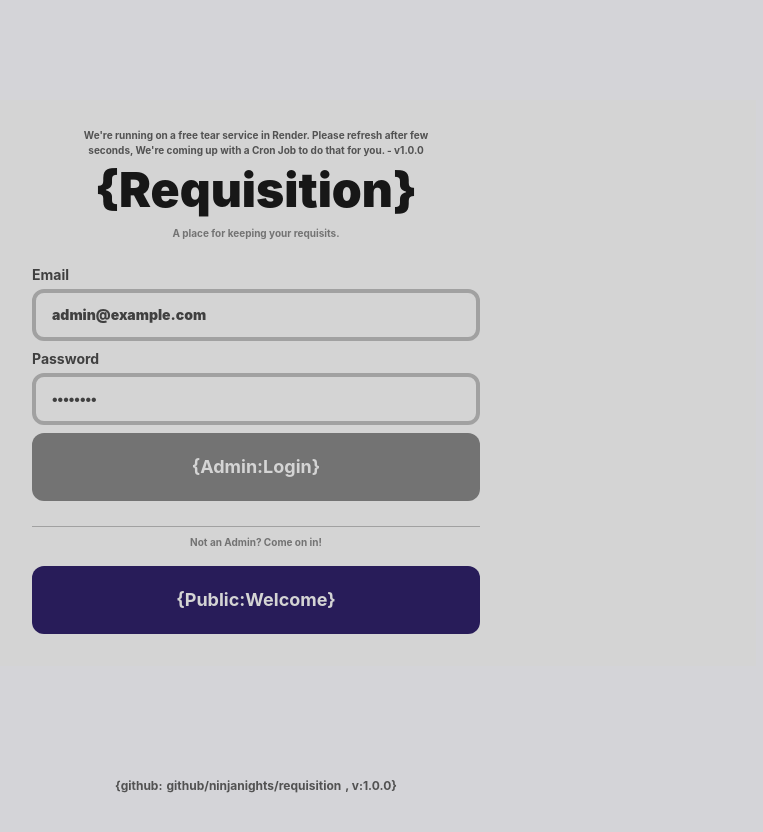
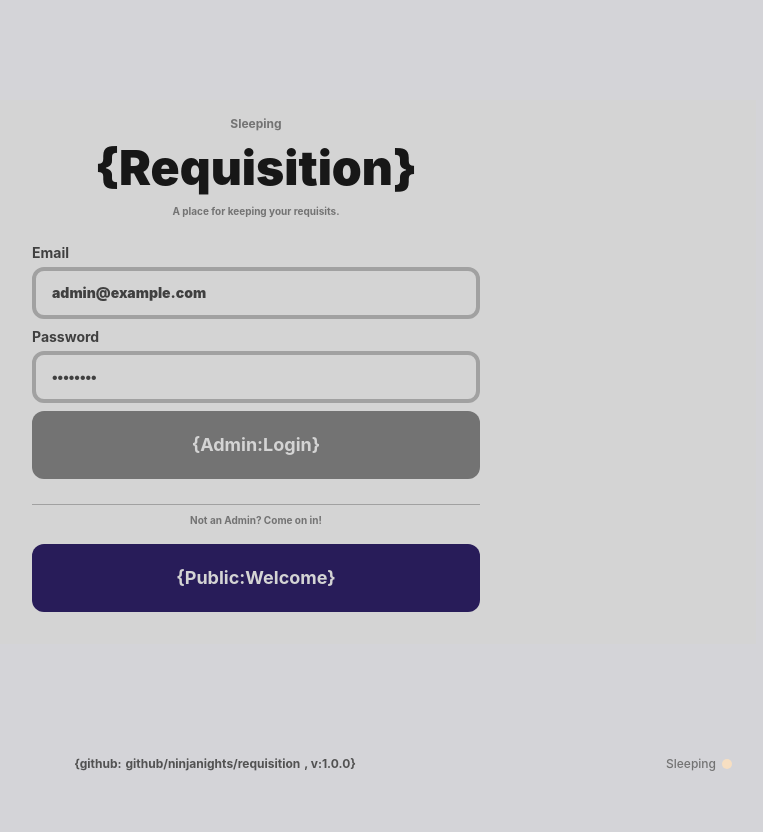
Before and after one commit to ninjanights/requisition, a React (Vite) app in the folder frontend/: page /login in a window 1280 px wide. Shown: the top 832 px of the page, without its empty margins (384-1147 px from the left). Built offline with nearby package versions, Linux system fonts and the light colour scheme; no server answers.

Commit message:
/health | deploy f8

```diff
--- a/frontend/src/components/Footer.tsx
+++ b/frontend/src/components/Footer.tsx
@@ -1,8 +1,12 @@
+import useBackendStatus from "../hooks/useBackendStatus";
+
 const Footer = () => {
+  const online = useBackendStatus();
+
   return (
     <footer className="w-full bg-transparent">
-      <div className="mx-auto max-w-7xl px-6 py-3
-       text-center text-xs font-bold text-neutral-600">
+      <div className="mx-auto max-w-7xl px-6 py-3 flex items-center justify-between text-xs font-bold text-neutral-600">
+        <div className="text-center w-full">
           {'{'}
           <span>github:</span>
           <a
@@ -15,6 +19,16 @@ const Footer = () => {
           </a>, v:1.0.0
           {'}'}
         </div>
+
+        <div className="ml-4 hidden items-center gap-1.5 sm:inline-flex">
+          <span className="text-xs font-medium text-neutral-500">{online ? "Awake" : "Sleeping"}</span>
+          <span
+            className={`inline-block h-2.5 w-2.5 rounded-full ${
+              online ? "bg-[#ADD7B9]" : "bg-[#F7DFC2]"
+            } animate-breathe`}
+          />
+        </div>
+      </div>
     </footer>
   );
 };
--- /dev/null
+++ b/frontend/src/hooks/useBackendStatus.tsx
@@ -0,0 +1,38 @@
+import { useEffect, useState } from "react";
+import { getBackendStatus } from "../services/backendService";
+
+export function useBackendStatus() {
+  const [online, setOnline] = useState(false);
+
+  useEffect(() => {
+    let mounted = true;
+    let timeoutId: ReturnType<typeof setTimeout> | null = null;
+
+    async function check() {
+      try {
+        await getBackendStatus();
+        if (mounted) {
+          setOnline(true);
+        }
+      } catch {
+        if (mounted) {
+          setOnline(false);
+          timeoutId = setTimeout(check, 5000);
+        }
+      }
+    }
+
+    check();
+
+    return () => {
+      mounted = false;
+      if (timeoutId) {
+        clearTimeout(timeoutId);
+      }
+    };
+  }, []);
+
+  return online;
+}
+
+export default useBackendStatus;
--- a/frontend/src/pages/admin/AdminHome.tsx
+++ b/frontend/src/pages/admin/AdminHome.tsx
@@ -4,6 +4,7 @@ import { Eye, Plus } from "lucide-react";
 import { useRequisitions } from "../../context/RequisitionContext";
 import type { Requisition } from "../../types/requisition";
 import { useState } from "react";
+import useBackendStatus from "../../hooks/useBackendStatus";
 import { embedRequisition } from "../../services/embeddingService";
 import { rebuildAllEmbeddings } from "../../services/embeddingService";
 import { submitRequisition } from "../../services/requisitionService";
@@ -11,6 +12,7 @@ import { submitRequisition } from "../../services/requisitionService";
 const AdminHome = () => {
   const { requisitions, isLoading, error, refreshRequisitions } =
     useRequisitions();
+  const online = useBackendStatus();
   const [isEmbeddingAll, setIsEmbeddingAll] = useState(false);
   const navigate = useNavigate();
   const columns: {
@@ -116,8 +118,8 @@ const AdminHome = () => {
       {error && <p className="text-sm text-red-600">{error}</p>}
 
       {!isLoading && !error && requisitions.length === 0 && (
-        <div className="rounded-lg border p-8 text-center">
-          <p className="text-gray-500">No requisitions found.</p>
+        <div className="flex min-h-[40vh] items-center justify-center">
+          <p className="text-xs font-bold text-neutral-500">{online ? "Awake" : "Sleeping"}</p>
         </div>
       )}
 
--- a/frontend/src/pages/public/Login.tsx
+++ b/frontend/src/pages/public/Login.tsx
@@ -2,6 +2,7 @@ import { useState, useEffect } from "react";
 import { useNavigate } from "react-router-dom";
 
 import { useAuth } from "../../context/AuthContext";
+import useBackendStatus from "../../hooks/useBackendStatus";
 
 const Login = () => {
   const navigate = useNavigate();
@@ -39,6 +40,8 @@ const Login = () => {
     navigate("/home");
   };
 
+  const online = useBackendStatus();
+
   useEffect(() => {
     if (!authLoading && user?.role === "ADMIN") {
       // Admins who are already logged in should not access /login
@@ -50,10 +53,9 @@ const Login = () => {
     <div className="flex min-h-fit flex-col my-[100px] bg-neutral-300">
       <main className="flex flex-1 items-center justify-center bg-neutral-300 px-4 py-6 sm:px-6">
         <div className="flex w-full max-w-md -translate-y-2 flex-col items-center text-center">
-
-           <p className="mt-3 text-neutral-600 mb-2 text-center text-[10px] font-bold
-           w-sm text-neutral-500">
-            We're running on a free tear service in Render. Please refresh after few seconds, We're coming up with a Cron Job to do that for you. - v1.0.0
+          {/** backend status */}
+          <p className="mb-3 text-xs font-bold text-neutral-500 text-center">
+            {online ? "Awake" : "Sleeping"}
           </p>
           <h1 className="mb-3 text-3xl font-black leading-none text-neutral-900 sm:text-5xl">
             {"{Requisition}"}
--- a/frontend/src/pages/public/PublicHome.tsx
+++ b/frontend/src/pages/public/PublicHome.tsx
@@ -3,12 +3,14 @@ import type { Requisition } from "../../types/requisition";
 import { Eye, Plus } from "lucide-react";
 import { useNavigate } from "react-router-dom";
 import { useEffect, useState } from "react";
+import useBackendStatus from "../../hooks/useBackendStatus";
 import { useAuth } from "../../context/AuthContext";
 import { embedRequisition } from "../../services/embeddingService";
 import { submitRequisition } from "../../services/requisitionService";
 const PublicHome = () => {
   const { requisitions, isLoading, error, refreshRequisitions } =
     useRequisitions();
+  const online = useBackendStatus();
   const navigate = useNavigate();
   const { user, isLoading: authLoading } = useAuth();
   const [embeddingId, setEmbeddingId] = useState<number | null>(null);
@@ -93,21 +95,7 @@ const PublicHome = () => {
 
       {!isLoading && !error && requisitions.length === 0 && (
         <div className="flex min-h-[60vh] items-center justify-center">
-          <div className="flex max-w-md flex-col items-center gap-4 rounded-2xl border-[2px] border-neutral-500 bg-neutral-200 px-10 py-12 text-center shadow-sm">
-            <h2 className="text-2xl font-black text-neutral-900">
-              Create a requisition
-            </h2>
-            <p className="text-sm font-medium text-neutral-600">
-              No session requisitions yet. Start a fresh session and create your first one.
-            </p>
-            <button
-              type="button"
-              onClick={() => navigate("/requisitions/create")}
-              className="rounded-xl bg-[#281C59] px-6 py-3 text-sm font-bold text-white transition hover:bg-[#1f163e]"
-            >
-              Create Requisition
-            </button>
-          </div>
+          <p className="text-xs font-bold text-neutral-500">{online ? "Awake" : "Sleeping"}</p>
         </div>
       )}
 
--- /dev/null
+++ b/frontend/src/services/backendService.ts
@@ -0,0 +1,10 @@
+import api from "./api";
+
+export type BackendStatus = any;
+
+export const getBackendStatus = async (): Promise<BackendStatus> => {
+  const response = await api.get("/health/");
+  return response.data;
+};
+
+export default { getBackendStatus };
```
Lines whose indentation alone changed are shown as unchanged.
